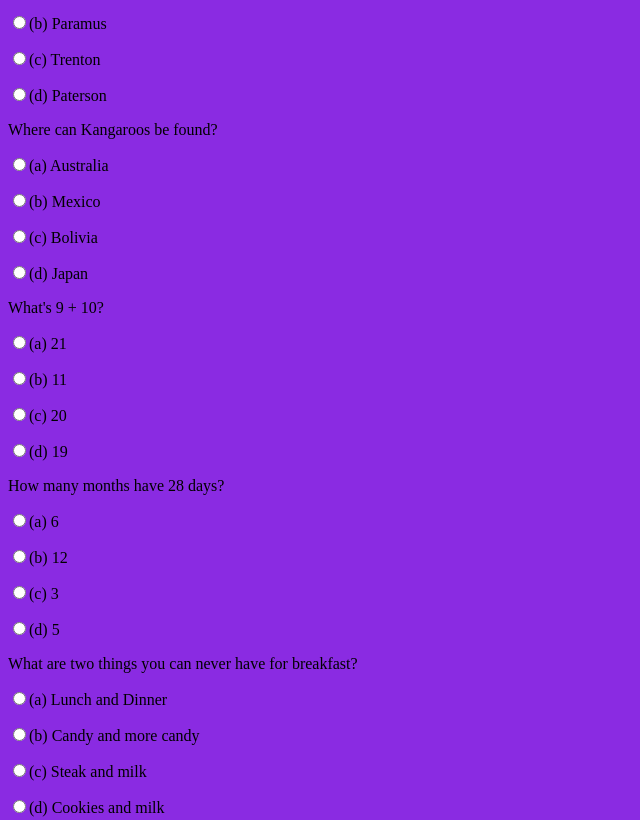
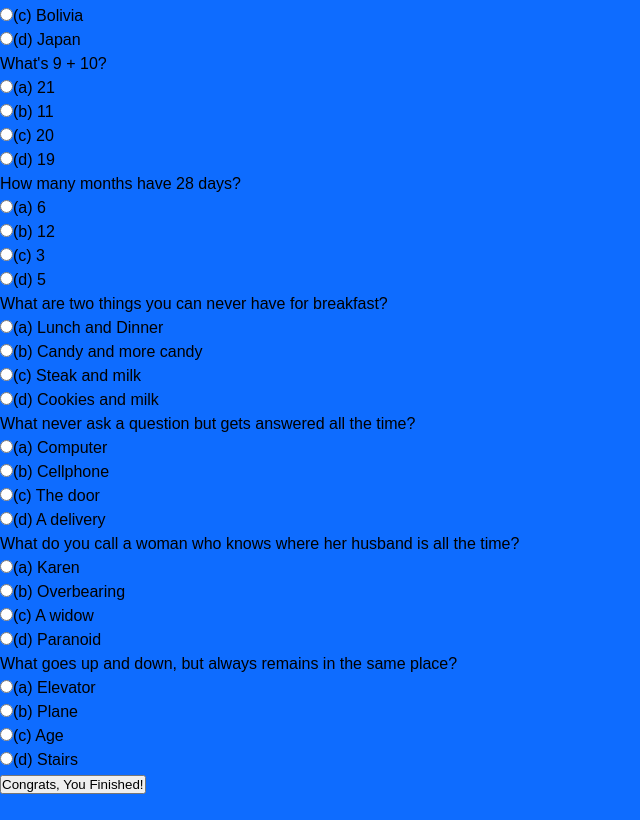
Before and after one commit to Chernandez2022/gameproject1, a website: page index.html in a window 1280 px wide. Shown: the part 236-1056 px from the top of the page, without its empty margins (0-640 px from the left). After the commit the page ends 1032 px from the top, so only its background shows below. Drawn offline with Linux system fonts and the light colour scheme.

Commit message:
set up sass folders and tested styling

```diff
--- a/index.html
+++ b/index.html
@@ -5,12 +5,12 @@
     <meta http-equiv="X-UA-Compatible" content="IE=edge" />
     <meta name="viewport" content="width=device-width, initial-scale=1.0" />
     <title>Quiz</title>
-    <link rel="stylesheet" href="style.css" />
+    <link rel="stylesheet" href="css/style.css" />
   </head>
   <body>
     <form name="quiz" id="quiz">
       <h1>Trivia Quiz</h1>
-      <div>
+      <div class="quiz">
         <p>What is the Capital of New Jersey?</p>
         <p><input type="radio" name="question1" value="Wayne" />(a) Wayne</p>
         <p>
@@ -23,7 +23,7 @@
           <input type="radio" name="question1" value="Paterson" />(d) Paterson
         </p>
       </div>
-      <div>
+      <div class="quiz">
         <p>Where can Kangaroos be found?</p>
         <p>
           <input type="radio" name="question2" value="Australia" />(a) Australia
@@ -34,21 +34,21 @@
         </p>
         <p><input type="radio" name="question2" value="Japan" />(d) Japan</p>
       </div>
-      <div>
+      <div class="quiz">
         <p>What's 9 + 10?</p>
         <p><input type="radio" name="question3" value="21" />(a) 21</p>
         <p><input type="radio" name="question3" value="11" />(b) 11</p>
         <p><input type="radio" name="question3" value="20" />(c) 20</p>
         <p><input type="radio" name="question3" value="19" />(d) 19</p>
       </div>
-      <div>
+      <div class="quiz">
         <p>How many months have 28 days?</p>
         <p><input type="radio" name="question4" value="6" />(a) 6</p>
         <p><input type="radio" name="question4" value="12" />(b) 12</p>
         <p><input type="radio" name="question4" value="3" />(c) 3</p>
         <p><input type="radio" name="question4" value="5" />(d) 5</p>
       </div>
-      <div>
+      <div class="quiz">
         <p>What are two things you can never have for breakfast?</p>
         <p>
           <input type="radio" name="question5" value="Lunch and Dinner" />(a)
@@ -70,7 +70,7 @@
           Cookies and milk
         </p>
       </div>
-      <div>
+      <div class="quiz">
         <p>What never ask a question but gets answered all the time?</p>
         <p>
           <input type="radio" name="question6" value="Computer" />(a) Computer
@@ -86,7 +86,7 @@
           delivery
         </p>
       </div>
-      <div>
+      <div class="quiz">
         <p>
           What do you call a woman who knows where her husband is all the time?
         </p>
@@ -102,7 +102,7 @@
           <input type="radio" name="question7" value="Paranoid" />(d) Paranoid
         </p>
       </div>
-      <div>
+      <div class="quiz">
         <p>What goes up and down, but always remains in the same place?</p>
         <p>
           <input type="radio" name="question8" value="Elevator" />(a) Elevator
--- /dev/null
+++ b/package.json
@@ -0,0 +1,5 @@
+{
+  "dependencies": {
+    "sass": "^1.57.0"
+  }
+}
--- /dev/null
+++ b/scss/style.scss
@@ -0,0 +1,18 @@
+// scss variables!
+$primary-color: #0e6cff;
+$secondary-color: #ff8700;
+$fonts: Arial, Helvetica, Serif;
+
+// basic page styling. Some of it needs compiling!
+
+* {
+  box-sizing: border-box;
+  margin: 0;
+  padding: 0;
+}
+
+body {
+  background-color: $primary-color;
+  font-family: $fonts;
+  line-height: 1.5;
+}
```
Also changed, not shown: css/style.css (added), style.css (deleted), 3 other files.
